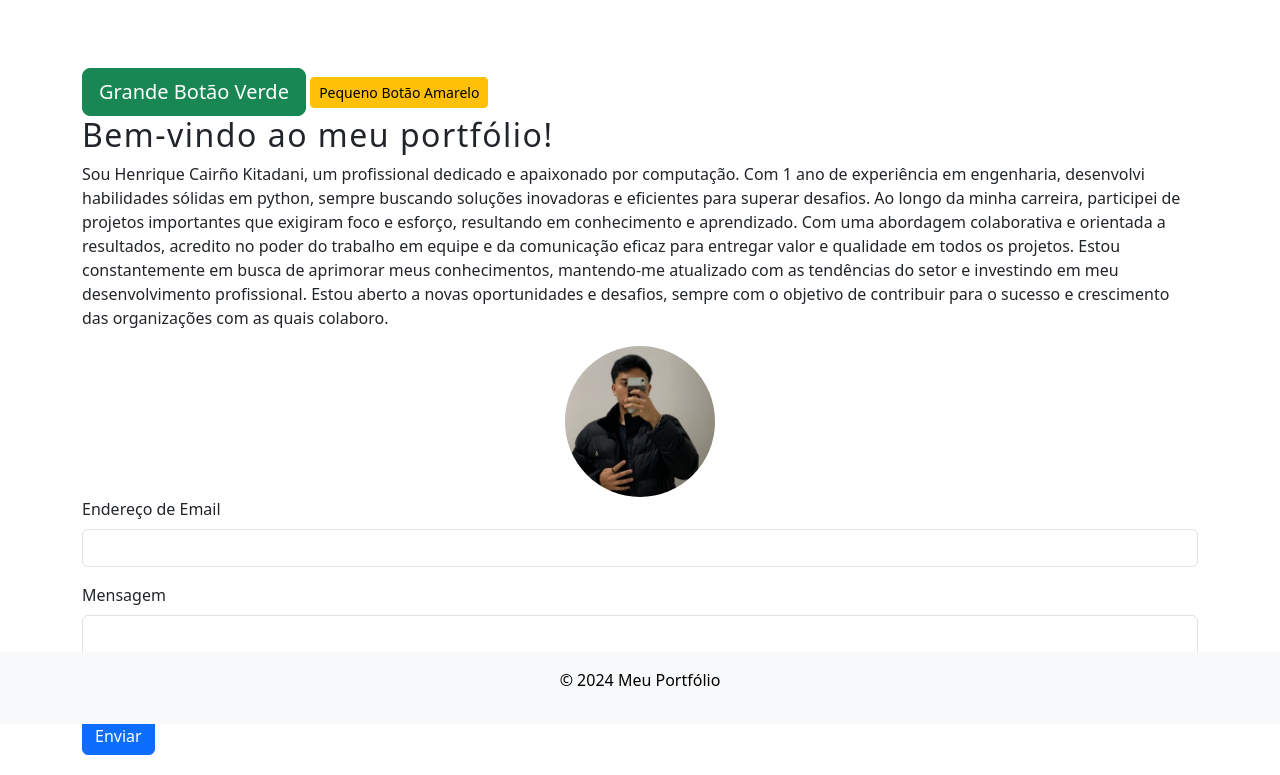
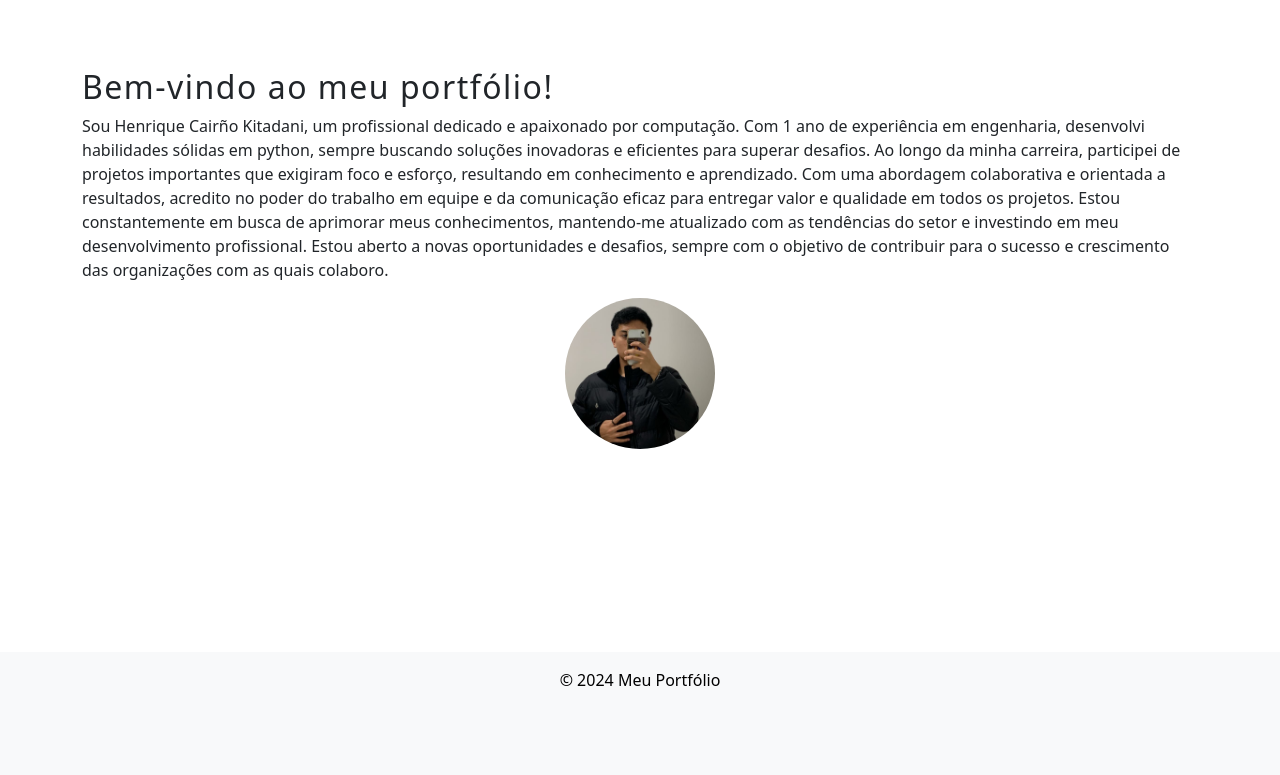
Before and after one commit to kitadanii/web-service-py, a Flask app: page / in a window 1280 px wide. Shown: the part 76-851 px from the top of the page. After the commit the page ends 762 px from the top, so only its background shows below. Run offline with Flask 3, Linux system fonts and the light colour scheme.

Commit message:
Meu portifólio

```diff
--- a/templates/index.html
+++ b/templates/index.html
@@ -1,8 +1,6 @@
 {% extends 'base.html' %}
 
 {% block content %}
-<a href="#" class="btn btn-success btn-lg">Grande Botão Verde</a>
-<a href="#" class="btn btn-warning btn-sm">Pequeno Botão Amarelo</a>
     <h2>Bem-vindo ao meu portfólio!</h2>
     <p>Sou Henrique Cairño Kitadani, um profissional dedicado e apaixonado por computação. Com 1 ano de experiência em engenharia, desenvolvi habilidades sólidas em python, sempre buscando soluções inovadoras e eficientes para superar desafios. Ao longo da minha carreira, participei de projetos importantes que exigiram foco e esforço, resultando em conhecimento e aprendizado.
 
@@ -11,15 +9,4 @@ Com uma abordagem colaborativa e orientada a resultados, acredito no poder do tr
 Estou aberto a novas oportunidades e desafios, sempre com o objetivo de contribuir para o sucesso e crescimento das organizações com as quais colaboro.</p>
 
     <img src="{{ url_for('static', filename='images/eu.jpg') }}" alt="Minha Foto" class="profile-photo">
-<form>
-  <div class="mb-3">
-    <label for="exampleInputEmail1" class="form-label">Endereço de Email</label>
-    <input type="email" class="form-control" id="exampleInputEmail1" aria-describedby="emailHelp">
-  </div>
-  <div class="mb-3">
-    <label for="exampleInputMessage" class="form-label">Mensagem</label>
-    <textarea class="form-control" id="exampleInputMessage" rows="3"></textarea>
-  </div>
-  <button type="submit" class="btn btn-primary">Enviar</button>
-</form>
 {% endblock %}
```
